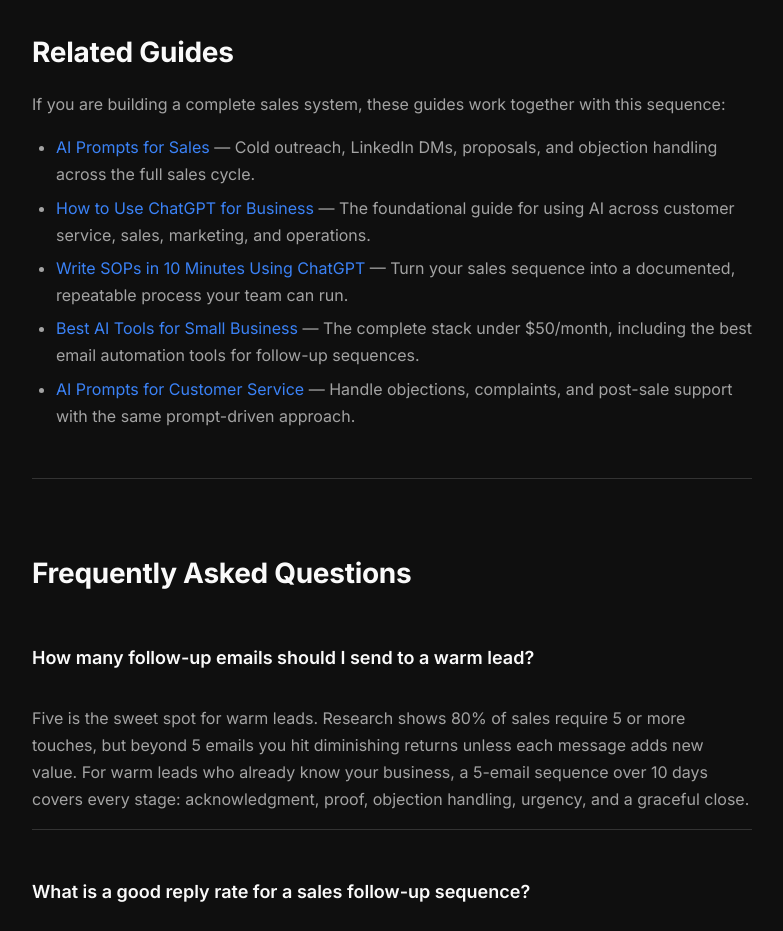
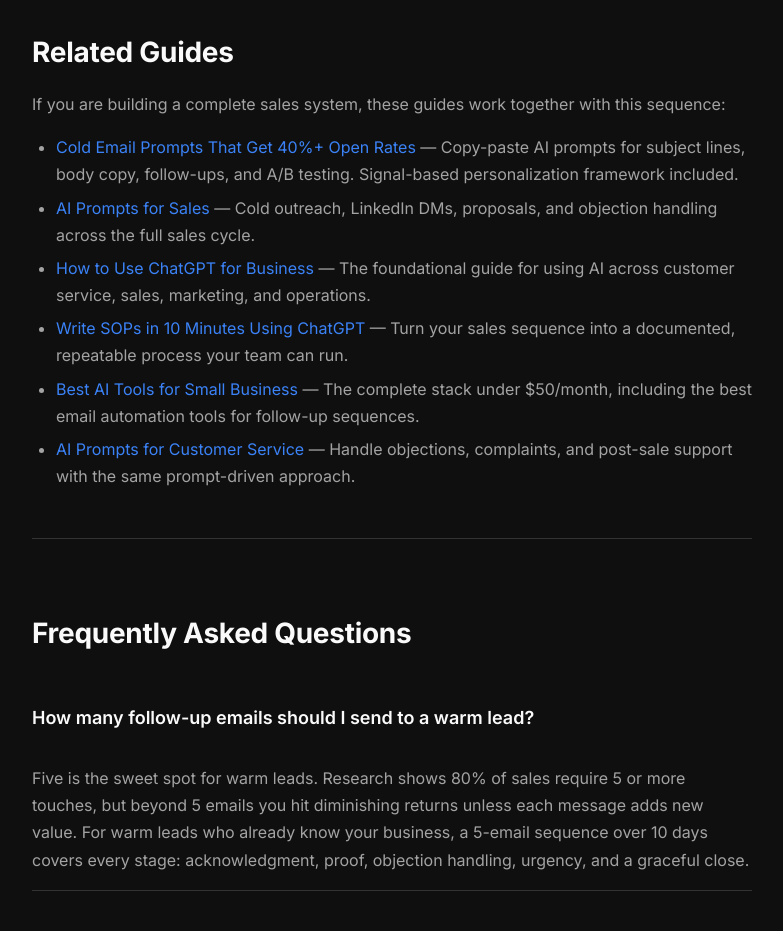
Before and after one commit to EvenrueMarkkinointi/profitslab.io, a Next.js app: page /guides/sales-follow-up-email-sequence in a window 1280 px wide. Shown: the part 8180-9111 px from the top of the page, without its empty margins (248-1031 px from the left). Built offline with nearby package versions, Linux system fonts and the light colour scheme.

Commit message:
content: Add internal links to Cold Email Prompts guide from LinkedIn and Sales Follow-Up guides

```diff
--- a/src/app/guides/linkedin-outreach-templates-ai/page.tsx
+++ b/src/app/guides/linkedin-outreach-templates-ai/page.tsx
@@ -761,6 +761,10 @@ Keep each bullet to one sentence.&quot;`}
               </p>
               <ul>
                 <li>
+                  <Link href="/guides/cold-email-prompts">Cold Email Prompts That Get 40%+ Open Rates</Link> —
+                  Copy-paste AI prompts for subject lines, body copy, follow-ups, and A/B testing. Signal-based personalization framework included.
+                </li>
+                <li>
                   <Link href="/guides/ai-prompts-for-sales">AI Prompts for Sales</Link> —
                   Cold outreach, proposals, and objection handling across the full sales cycle.
                 </li>
--- a/src/app/guides/sales-follow-up-email-sequence/page.tsx
+++ b/src/app/guides/sales-follow-up-email-sequence/page.tsx
@@ -586,6 +586,10 @@ Keep each bullet to one sentence.`}
               </p>
               <ul>
                 <li>
+                  <Link href="/guides/cold-email-prompts">Cold Email Prompts That Get 40%+ Open Rates</Link> —
+                  Copy-paste AI prompts for subject lines, body copy, follow-ups, and A/B testing. Signal-based personalization framework included.
+                </li>
+                <li>
                   <Link href="/guides/ai-prompts-for-sales">AI Prompts for Sales</Link> —
                   Cold outreach, LinkedIn DMs, proposals, and objection handling across the full sales cycle.
                 </li>
```
